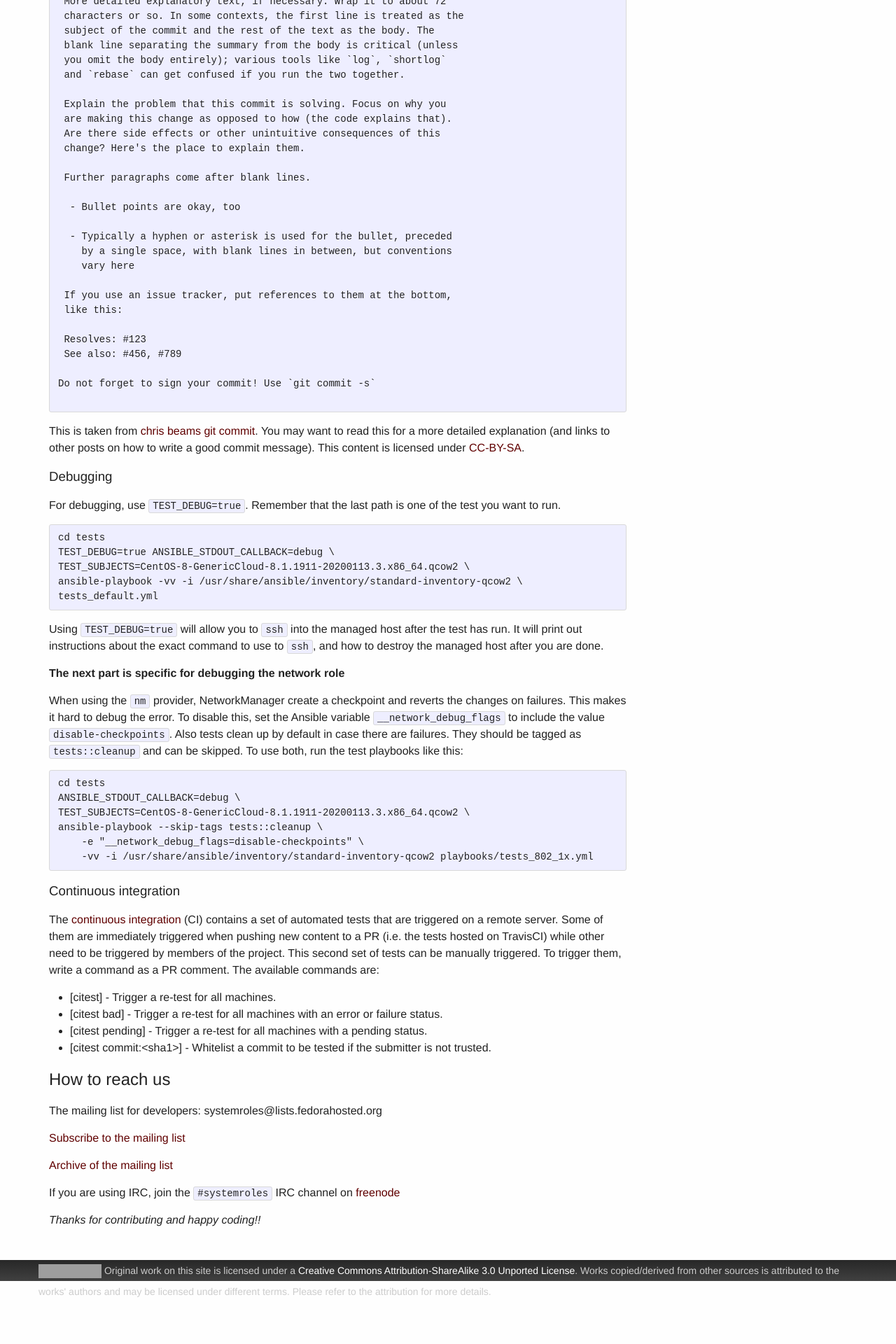
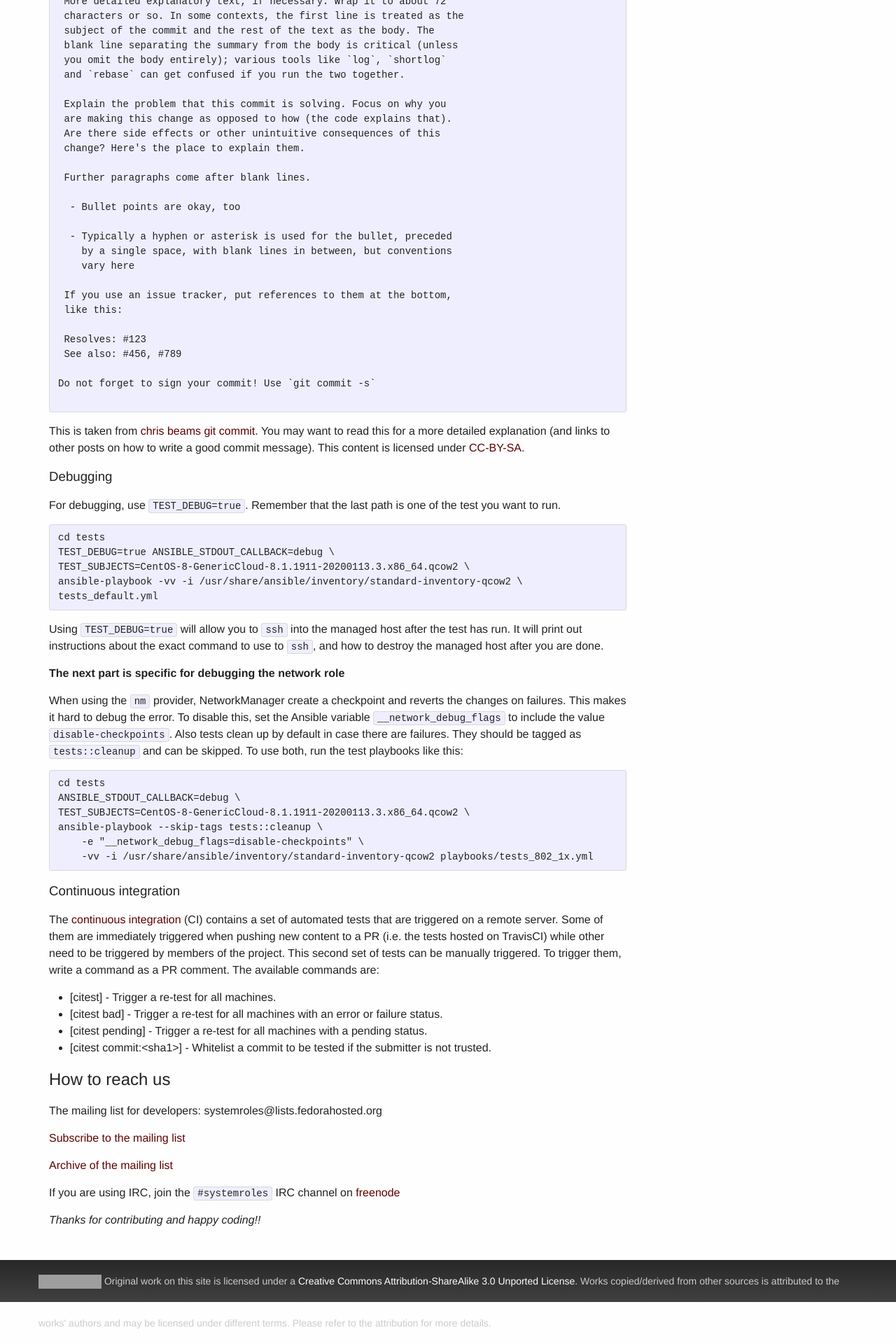
Before and after one commit to linux-system-roles/linux-system-roles.github.io, a Jekyll site: the page built from contribute.md, in a window 1280 px wide. Shown: the part 3225-5145 px from the top of the page at 70% size. Built offline with Jekyll 4.4.1, drawn with Linux system fonts in a browser that asks for light colours; before the commit the page ends 5085 px from its top, so only the background shows below that; grey boxes are pictures that could not be loaded.

Commit message:
increase footer size

```diff
--- a/_sass/_variables.scss
+++ b/_sass/_variables.scss
@@ -39,7 +39,7 @@
 $banner-color: lighten($primary-color, 75%);
 
 // Footer
-$footer-height: 30px;
+$footer-height: 60px;
 $footer-text-color: $secondary-color;
 $footer-color: $primary-color;
 $footer-link-color: $complimentary-color;
```
